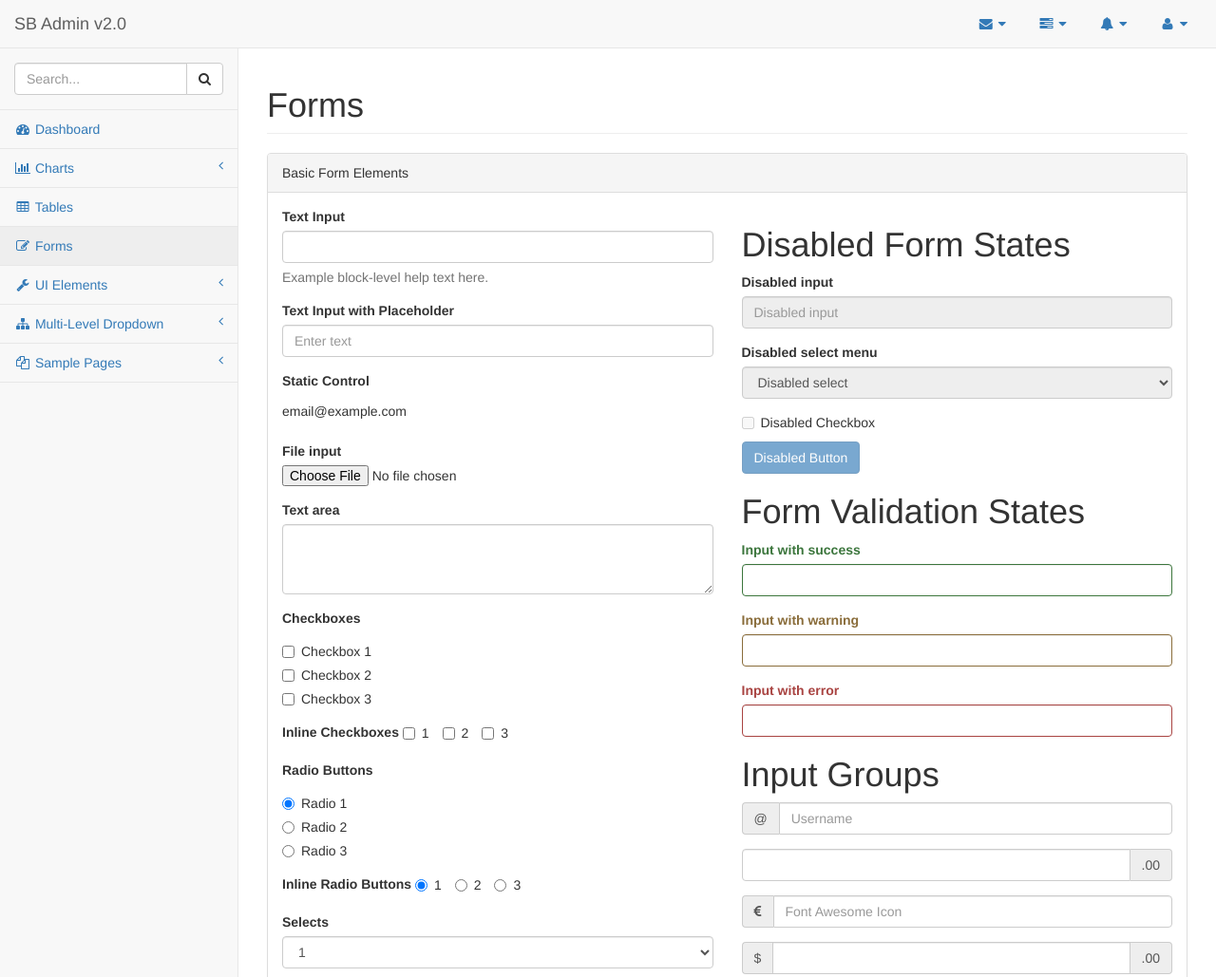
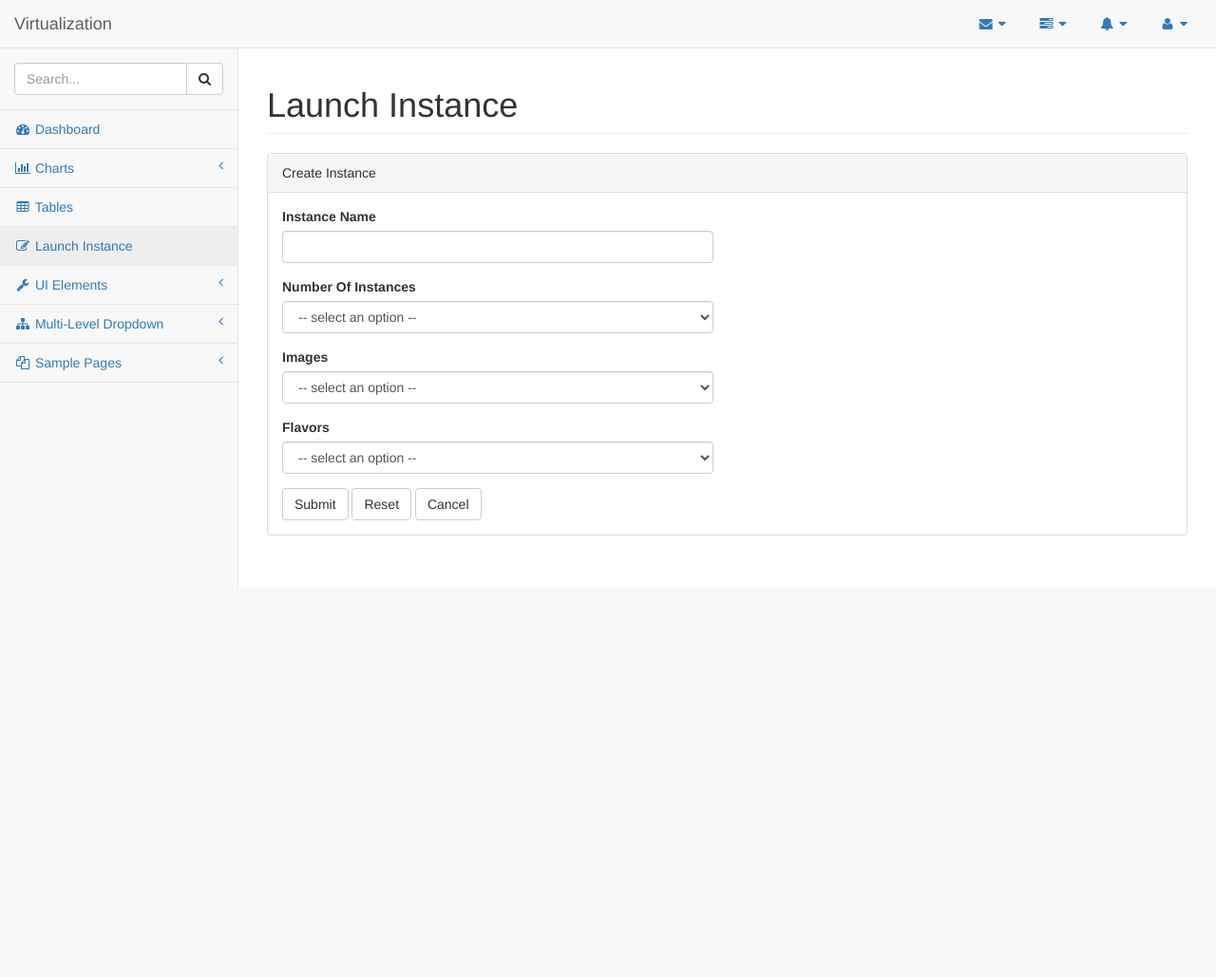
Before and after one commit to hemambujamV/User-Interface-using-bootstrap, a website: page UI using Bootstrap/pages/forms.html in a window 1280 px wide. Shown: the top 1029 px of the page at 95% size. After the commit the page ends 800 px from the top, so only its background shows below. Drawn offline with Linux system fonts and the light colour scheme.

Commit message:
created launch instance page and made required changes  Committer: swetha chandrasekar <swetha@macbookpro.local>
 Changes to be committed:
	modified:   forms.html
	modified:   index.html
	modified:   tables.html

```diff
--- a/UI using Bootstrap/pages/forms.html
+++ b/UI using Bootstrap/pages/forms.html
@@ -45,7 +45,7 @@
                     <span class="icon-bar"></span>
                     <span class="icon-bar"></span>
                 </button>
-                <a class="navbar-brand" href="index.html">SB Admin v2.0</a>
+                <a class="navbar-brand" href="index.html">Virtualization</a>
             </div>
             <!-- /.navbar-header -->
 
@@ -292,7 +292,7 @@
                             <a href="tables.html"><i class="fa fa-table fa-fw"></i> Tables</a>
                         </li>
                         <li>
-                            <a href="forms.html"><i class="fa fa-edit fa-fw"></i> Forms</a>
+                            <a href="forms.html"><i class="fa fa-edit fa-fw"></i> Launch Instance</a>
                         </li>
                         <li>
                             <a href="#"><i class="fa fa-wrench fa-fw"></i> UI Elements<span class="fa arrow"></span></a>
@@ -370,7 +370,7 @@
         <div id="page-wrapper">
             <div class="row">
                 <div class="col-lg-12">
-                    <h1 class="page-header">Forms</h1>
+                    <h1 class="page-header">Launch Instance</h1>
                 </div>
                 <!-- /.col-lg-12 -->
             </div>
@@ -379,18 +379,18 @@
                 <div class="col-lg-12">
                     <div class="panel panel-default">
                         <div class="panel-heading">
-                            Basic Form Elements
+                            Create Instance
                         </div>
                         <div class="panel-body">
                             <div class="row">
                                 <div class="col-lg-6">
                                     <form role="form">
                                         <div class="form-group">
-                                            <label>Text Input</label>
+                                            <label>Instance Name</label>
                                             <input class="form-control">
-                                            <p class="help-block">Example block-level help text here.</p>
+                                          <!--  <p class="help-block">Example block-level help text here.</p> -->
                                         </div>
-                                        <div class="form-group">
+                                      <!--  <div class="form-group">
                                             <label>Text Input with Placeholder</label>
                                             <input class="form-control" placeholder="Enter text">
                                         </div>
@@ -405,8 +405,8 @@
                                         <div class="form-group">
                                             <label>Text area</label>
                                             <textarea class="form-control" rows="3"></textarea>
-                                        </div>
-                                        <div class="form-group">
+                                        </div>  -->
+                                      <!--  <div class="form-group">
                                             <label>Checkboxes</label>
                                             <div class="checkbox">
                                                 <label>
@@ -465,10 +465,11 @@
                                             <label class="radio-inline">
                                                 <input type="radio" name="optionsRadiosInline" id="optionsRadiosInline3" value="option3">3
                                             </label>
-                                        </div>
+                                        </div>  -->
                                         <div class="form-group">
-                                            <label>Selects</label>
+                                            <label>Number Of Instances</label>
                                             <select class="form-control">
+                                                <option disabled selected value> -- select an option -- </option>
                                                 <option>1</option>
                                                 <option>2</option>
                                                 <option>3</option>
@@ -477,21 +478,35 @@
                                             </select>
                                         </div>
                                         <div class="form-group">
-                                            <label>Multiple Selects</label>
-                                            <select multiple class="form-control">
-                                                <option>1</option>
-                                                <option>2</option>
-                                                <option>3</option>
-                                                <option>4</option>
-                                                <option>5</option>
+                                            <label>Images</label>
+                                            <select class="form-control">
+                                                <option disabled selected value> -- select an option -- </option>
+                                                <option>Ubuntu</option>
+                                                <option>Linux</option>
+                                                <option>Cirros</option>
+                                                <option>Windows</option>
                                             </select>
                                         </div>
-                                        <button type="submit" class="btn btn-default">Submit Button</button>
-                                        <button type="reset" class="btn btn-default">Reset Button</button>
+                                        <div class="form-group">
+                                            <label>Flavors</label>
+                                            <select class="form-control">
+                                                <option disabled selected value> -- select an option -- </option>
+                                                <option>Large</option>
+                                                <option>Medium</option>
+                                                <option>Small</option>
+                                            </select>
+                                        </div>
+                                        <button type="submit" class="btn btn-default">Submit </button>
+                                        <button type="reset" class="btn btn-default">Reset</button>
+                                        <a href="index.html">
+                                           <!--  <button type="reset" class="btn btn-default">Cancel</button> -->
+                                        <input type="button" class="btn btn-default" value="Cancel"/></a>
+                                        </div>
+
                                     </form>
                                 </div>
                                 <!-- /.col-lg-6 (nested) -->
-                                <div class="col-lg-6">
+                              <!--  <div class="col-lg-6">
                                     <h1>Disabled Form States</h1>
                                     <form role="form">
                                         <fieldset disabled>
@@ -556,7 +571,7 @@
                                             </span>
                                         </div>
                                     </form>
-                                </div>
+                                </div> -->
                                 <!-- /.col-lg-6 (nested) -->
                             </div>
                             <!-- /.row (nested) -->
```
Also changed, not shown: UI using Bootstrap/pages/index.html (+1 -1 lines), UI using Bootstrap/pages/tables.html (+1 -1 lines).
